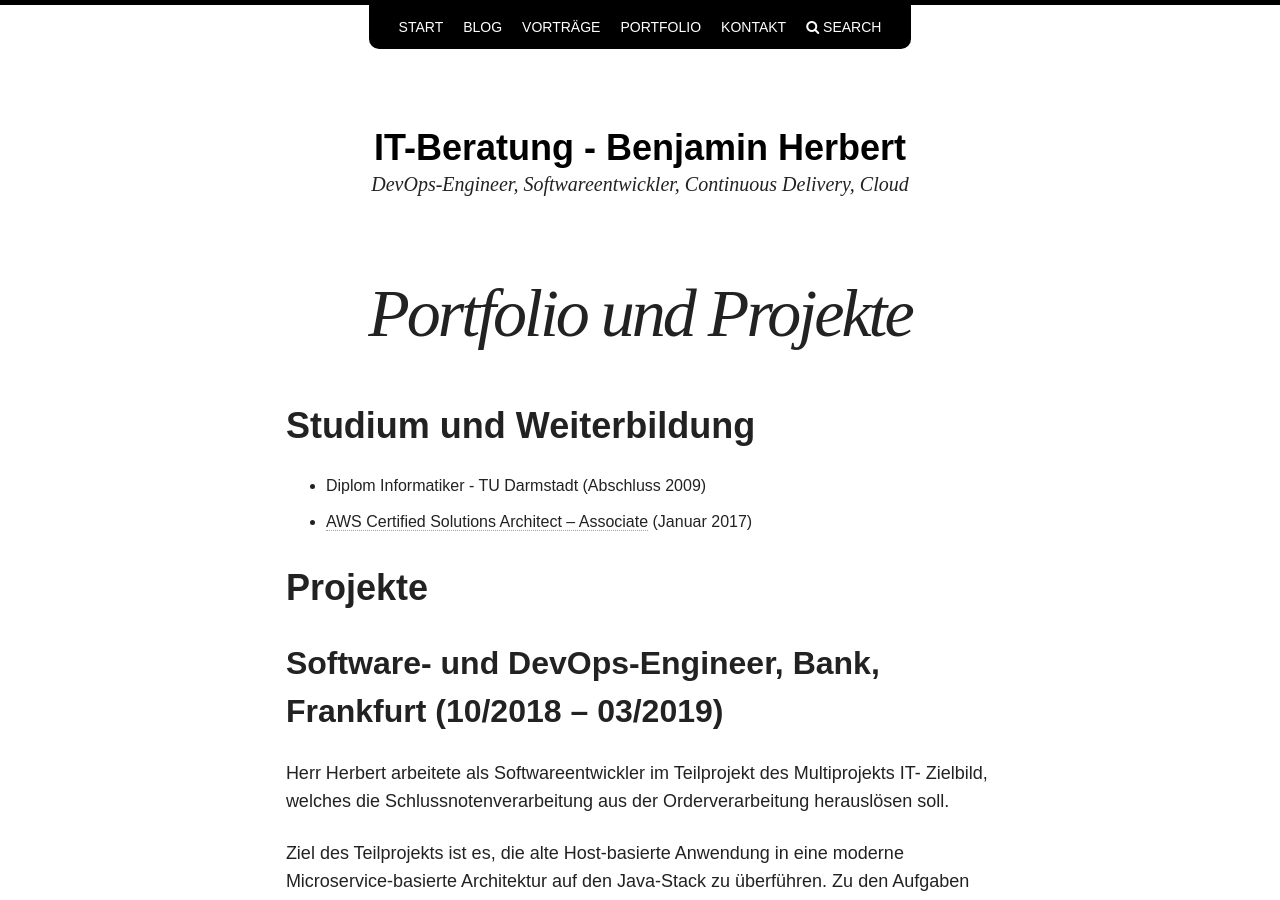
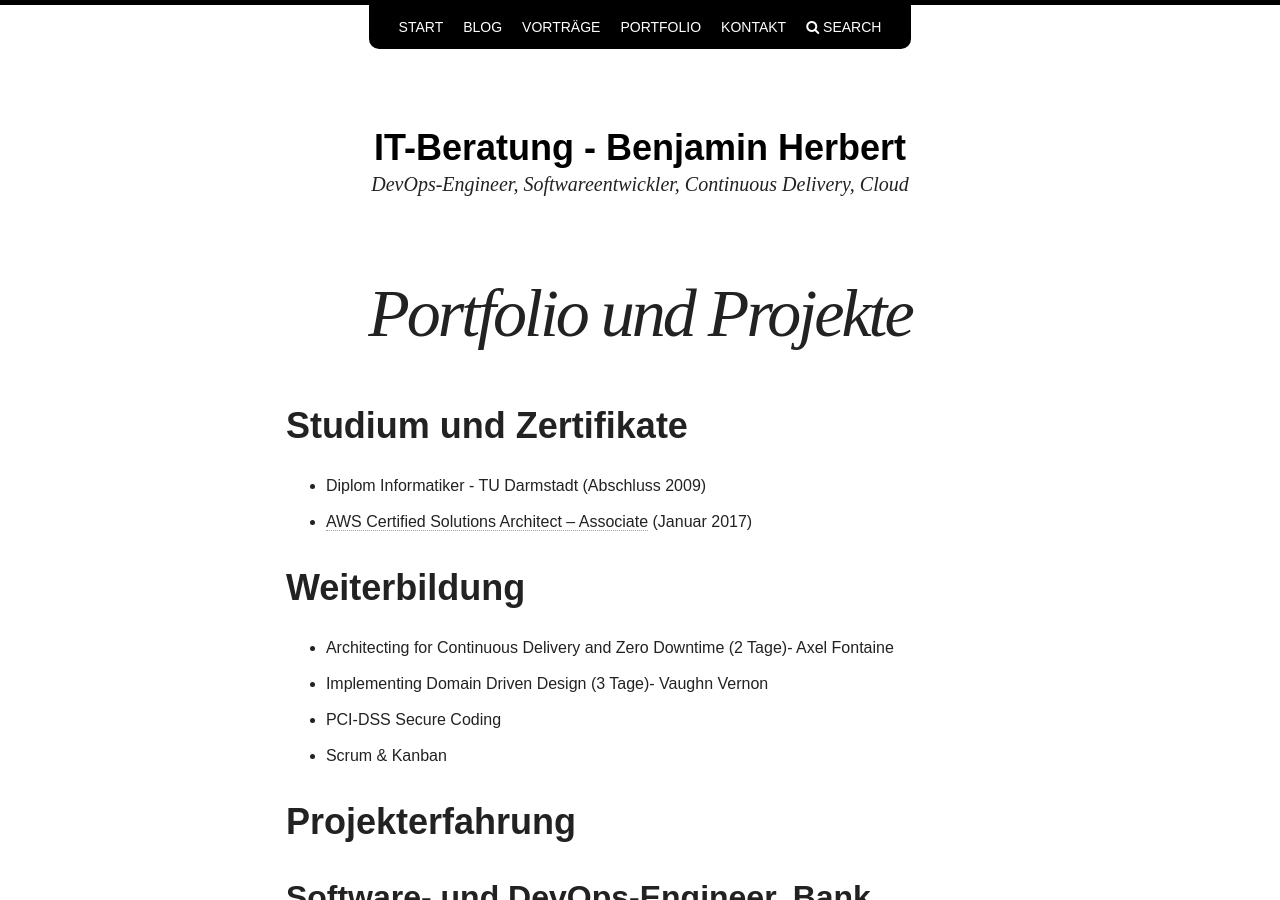
Before and after one commit to BenjaminHerbert/BenjaminHerbert.github.io, a Jekyll site: the page built from portfolio/index.md, in a window 1280 px wide and 900 px high. Built offline with Jekyll 4.4.1, drawn with Linux system fonts in a browser that asks for light colours; nearby versions of some CDN libraries.

Commit message:
Add information about trainings

```diff
--- a/portfolio/index.md
+++ b/portfolio/index.md
@@ -1,16 +1,24 @@
 ---
 layout: page
 title: Portfolio und Projekte
-modified: 2019-05-23T09:00:00
+modified: 2019-05-27T09:00:00
 share: true
 ---
 
-# Studium und Weiterbildung
+# Studium und Zertifikate
 
 * Diplom Informatiker - TU Darmstadt (Abschluss 2009)
 * [AWS Certified Solutions Architect – Associate](https://aws.amazon.com/de/certification/certified-solutions-architect-associate/) (Januar 2017)
 
-# Projekte
+
+# Weiterbildung
+
+* Architecting for Continuous Delivery and Zero Downtime (2 Tage)- Axel Fontaine
+* Implementing Domain Driven Design (3 Tage)- Vaughn Vernon
+* PCI-DSS Secure Coding
+* Scrum & Kanban
+
+# Projekterfahrung
 
 ## Software- und DevOps-Engineer, Bank, Frankfurt (10/2018 – 03/2019)
 
```
